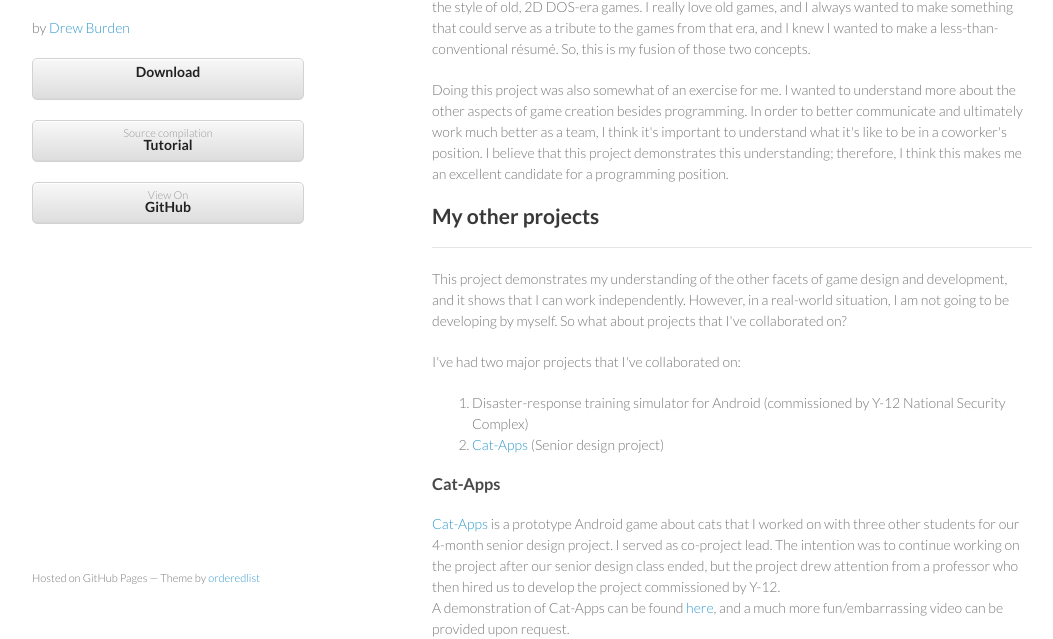
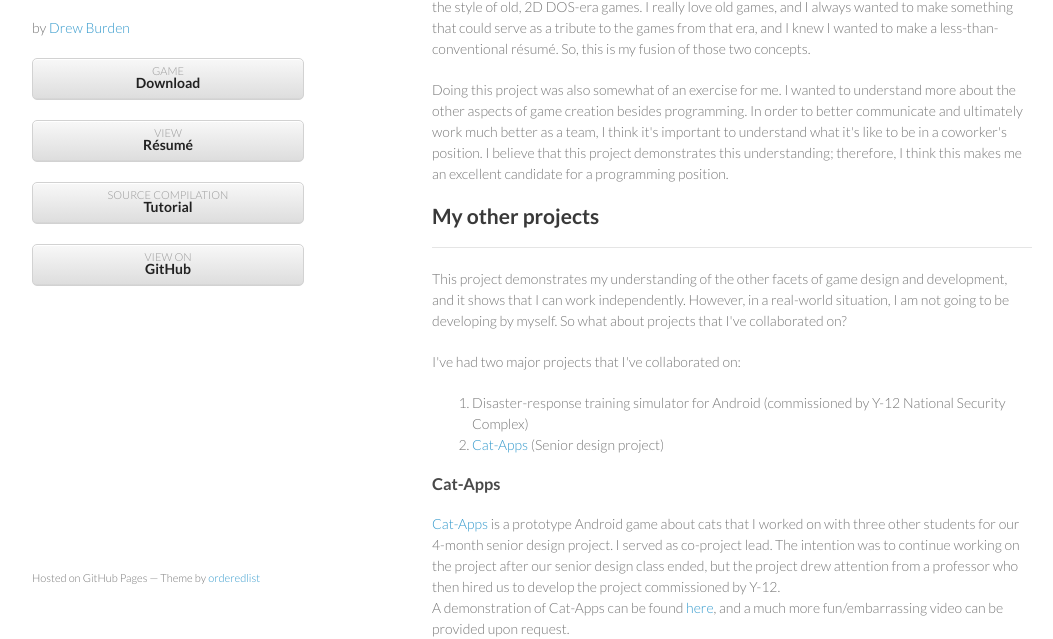
Before and after one commit to drewaburden/resume, a plain HTML site: page index.html in a window 1280 px wide. Shown: the part 168-807 px from the top of the page, without its empty margins (108-1161 px from the left). Drawn offline with Linux system fonts and the light colour scheme.

Commit message:
Update index.html

```diff
--- a/index.html
+++ b/index.html
@@ -19,13 +19,16 @@
         <p>by <a href="https://github.com/drewaburden">Drew Burden</a></p>
 
         <ul class="navigation">
-          <li><a href="https://github.com/drewaburden/resume/releases/tag/v0.3.1-RC1"><strong>Download</strong></a></li>
+          <li><a href="https://github.com/drewaburden/resume/releases/tag/v0.3.1-RC1">GAME <strong>Download</strong></a></li>
         </ul>
         <ul class="navigation">
-          <li><a href="https://github.com/drewaburden/resume/wiki/Project-setup-and-compilation-tutorial">Source compilation <strong>Tutorial</strong></a></li>
+          <li><a href="https://drive.google.com/file/d/0B-3jEBKGdS7-aEhtOHZuQjJzMU0/edit?usp=sharing">VIEW <strong>Résumé</strong></a></li>
         </ul>
         <ul class="navigation">
-          <li><a href="https://github.com/drewaburden/resume">View On <strong>GitHub</strong></a></li>
+          <li><a href="https://github.com/drewaburden/resume/wiki/Project-setup-and-compilation-tutorial">SOURCE COMPILATION <strong>Tutorial</strong></a></li>
+        </ul>
+        <ul class="navigation">
+          <li><a href="https://github.com/drewaburden/resume">VIEW ON <strong>GitHub</strong></a></li>
         </ul>
       </header>
       <section>
```
